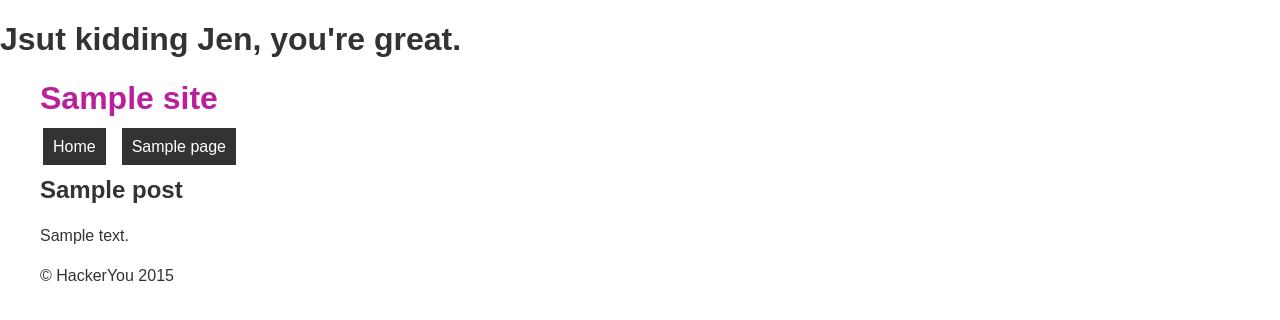
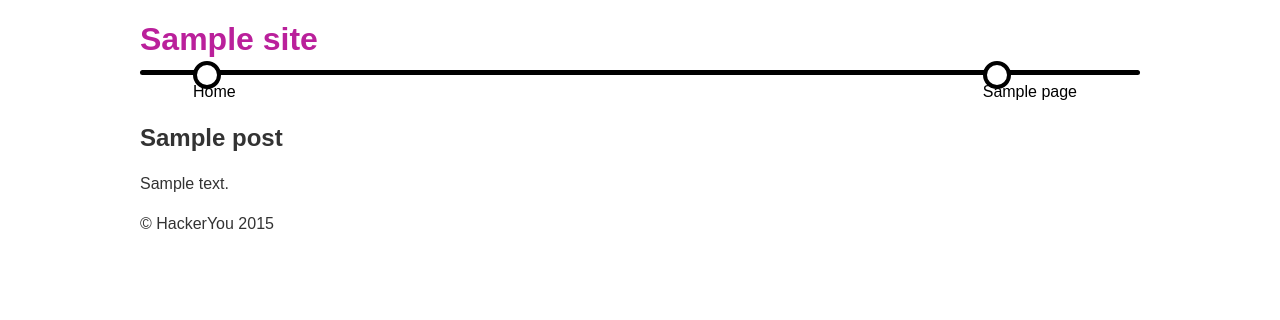
Before and after one commit to CUTERUSES/travel-blog, a WordPress theme: template themes/theme-hackeryou/page.php in a window 1280 px wide. Shown: the top 320 px of the page. Run offline with PHP 8.4 and a stand-in for WordPress, Linux system fonts and the light colour scheme; the site name, menu and one post (Sample post) are stand-ins, and other content is empty; style sheets or scripts are compiled from the project's sources; some libraries are stand-ins or nearby versions.

Commit message:
Doing some nav stuff & updated styles.

```diff
--- a/themes/theme-hackeryou/functions.php
+++ b/themes/theme-hackeryou/functions.php
@@ -35,7 +35,7 @@ function theme_setup() {
 
 }
 endif;
-
+add_action( 'wp_trash_post', '_wp_delete_post_menu_item' );
 add_action( 'after_setup_theme', 'theme_setup' );
 
 function custom_theme_setup() {
--- a/themes/theme-hackeryou/header.php
+++ b/themes/theme-hackeryou/header.php
@@ -16,8 +16,6 @@
 
 <body <?php body_class(); ?>>
 
-  <h1>Jsut kidding Jen, you're great.</h1>
-
 <header>
   <div class="container">
     <h1>
@@ -29,9 +27,10 @@
     <?php wp_nav_menu( array(
       'container' => false,
       'theme_locations' => 'primary'
+      // 'link_before' => '<span>fart</span>'
     )); ?>
     <?php ?>
 
-    <?php wp_list_categories(); ?>
+    <?php // wp_list_categories(); ?>
   </div> <!-- /.container -->
 </header><!--/.header-->
--- a/themes/theme-hackeryou/styles/_header.scss
+++ b/themes/theme-hackeryou/styles/_header.scss
@@ -1 +1,46 @@
 // This is the header.scss file
+ul.menu {
+	position: relative;
+	width: 100%;
+   	margin:0;
+   	padding:0;
+   	display: flex;
+   	justify-content: space-between;
+    li {
+    	display:inline;
+    	margin-right: 10px;
+    	a {
+    		// margin-top: 20px;
+			position: relative;
+       		color:#333;
+       		color: black;
+       		padding: 10px 50px;
+
+     	}
+   	}
+}
+
+ul.menu::before {
+  /* this is the vertical line */
+  content: '';
+  position: absolute;
+  top: -10px;
+  // left: 18px;
+  height: 5px;
+  width: 100%;
+  border-radius: 10px;
+  background: black;
+  margin-bottom: 20px;
+}
+
+ul.menu a::before {
+	content: '';
+	position: absolute;
+	width: 20px;
+	height: 20px;
+	top: -12px;
+	border: 4px solid black;
+	background: white;
+	border-radius: 50%;
+	margin: 0 auto;
+}
--- /dev/null
+++ b/themes/theme-hackeryou/styles/_normalize.scss
@@ -0,0 +1,15 @@
+/* =============================================================================
+                   Normalize, border box and clearfix
+   ========================================================================== */
+article,aside,details,figcaption,figure,footer,header,hgroup,nav,section,summary{display:block;}audio,canvas,video{display:inline-block;}audio:not([controls]){display:none;height:0;}[hidden]{display:none;}html{font-family:sans-serif;-webkit-text-size-adjust:100%;-ms-text-size-adjust:100%;}a:focus{outline:thin dotted;}a:active,a:hover{outline:0;}h1{font-size:2em;}abbr[title]{border-bottom:1px dotted;}b,strong{font-weight:700;}dfn{font-style:italic;}mark{background:#ff0;color:#000;}code,kbd,pre,samp{font-family:monospace, serif;font-size:1em;}pre{white-space:pre-wrap;word-wrap:break-word;}q{quotes:\201C \201D \2018 \2019;}small{font-size:80%;}sub,sup{font-size:75%;line-height:0;position:relative;vertical-align:baseline;}sup{top:-.5em;}sub{bottom:-.25em;}img{border:0;}svg:not(:root){overflow:hidden;}fieldset{border:1px solid silver;margin:0 2px;padding:.35em .625em .75em;}button,input,select,textarea{font-family:inherit;font-size:100%;margin:0;}button,input{line-height:normal;}button,html input[type=button],/* 1 */
+input[type=reset],input[type=submit]{-webkit-appearance:button;cursor:pointer;}button[disabled],input[disabled]{cursor:default;}input[type=checkbox],input[type=radio]{box-sizing:border-box;padding:0;}input[type=search]{-webkit-appearance:textfield;-moz-box-sizing:content-box;-webkit-box-sizing:content-box;box-sizing:content-box;}input[type=search]::-webkit-search-cancel-button,input[type=search]::-webkit-search-decoration{-webkit-appearance:none;}textarea{overflow:auto;vertical-align:top;}table{border-collapse:collapse;border-spacing:0;}body,figure{margin:0;}legend,button::-moz-focus-inner,input::-moz-focus-inner{border:0;padding:0;}
+
+* { -moz-box-sizing: border-box; -webkit-box-sizing: border-box; box-sizing: border-box; }
+
+.clearfix:after {
+   content: " ";
+   visibility: hidden;
+   display: block;
+   height: 0;
+   clear: both;
+}
--- a/themes/theme-hackeryou/styles/style.scss
+++ b/themes/theme-hackeryou/styles/style.scss
@@ -7,6 +7,7 @@ Author: Jen & Ksen
 Author URI: https://github.com/CUTERUSES
 */
 
+@import 'normalize';
 @import 'colours';
 @import 'typography';
 
@@ -18,21 +19,6 @@ Author URI: https://github.com/CUTERUSES
 @import 'footer';
 
 
-/* =============================================================================
-                   Normalize, border box and clearfix
-   ========================================================================== */
-article,aside,details,figcaption,figure,footer,header,hgroup,nav,section,summary{display:block;}audio,canvas,video{display:inline-block;}audio:not([controls]){display:none;height:0;}[hidden]{display:none;}html{font-family:sans-serif;-webkit-text-size-adjust:100%;-ms-text-size-adjust:100%;}a:focus{outline:thin dotted;}a:active,a:hover{outline:0;}h1{font-size:2em;}abbr[title]{border-bottom:1px dotted;}b,strong{font-weight:700;}dfn{font-style:italic;}mark{background:#ff0;color:#000;}code,kbd,pre,samp{font-family:monospace, serif;font-size:1em;}pre{white-space:pre-wrap;word-wrap:break-word;}q{quotes:\201C \201D \2018 \2019;}small{font-size:80%;}sub,sup{font-size:75%;line-height:0;position:relative;vertical-align:baseline;}sup{top:-.5em;}sub{bottom:-.25em;}img{border:0;}svg:not(:root){overflow:hidden;}fieldset{border:1px solid silver;margin:0 2px;padding:.35em .625em .75em;}button,input,select,textarea{font-family:inherit;font-size:100%;margin:0;}button,input{line-height:normal;}button,html input[type=button],/* 1 */
-input[type=reset],input[type=submit]{-webkit-appearance:button;cursor:pointer;}button[disabled],input[disabled]{cursor:default;}input[type=checkbox],input[type=radio]{box-sizing:border-box;padding:0;}input[type=search]{-webkit-appearance:textfield;-moz-box-sizing:content-box;-webkit-box-sizing:content-box;box-sizing:content-box;}input[type=search]::-webkit-search-cancel-button,input[type=search]::-webkit-search-decoration{-webkit-appearance:none;}textarea{overflow:auto;vertical-align:top;}table{border-collapse:collapse;border-spacing:0;}body,figure{margin:0;}legend,button::-moz-focus-inner,input::-moz-focus-inner{border:0;padding:0;}
-
-* { -moz-box-sizing: border-box; -webkit-box-sizing: border-box; box-sizing: border-box; }
-
-.clearfix:after {
-   content: " ";
-   visibility: hidden;
-   display: block;
-   height: 0;
-   clear: both;
-}
 
 img {
   max-width:100%;
@@ -57,7 +43,7 @@ body {
 }
 
 .container {
-  max-width:1200px;
+  max-width:1000px;
   margin:0 auto;
 }
 
@@ -155,24 +141,7 @@ footer {
 }
 
 
-/* =============================================================================
-                   Navigation
-   ========================================================================== */
-  ul.menu {
-    margin:0;
-    padding:0;
-  }
-    ul.menu li {
-      display:inline;
-      margin-right: 10px;
-    }
 
-      ul.menu li a {
-        color:#333;
-        padding:10px;
-        background:#333;
-        color:white;
-      }
 
 
 /* =============================================================================
```
